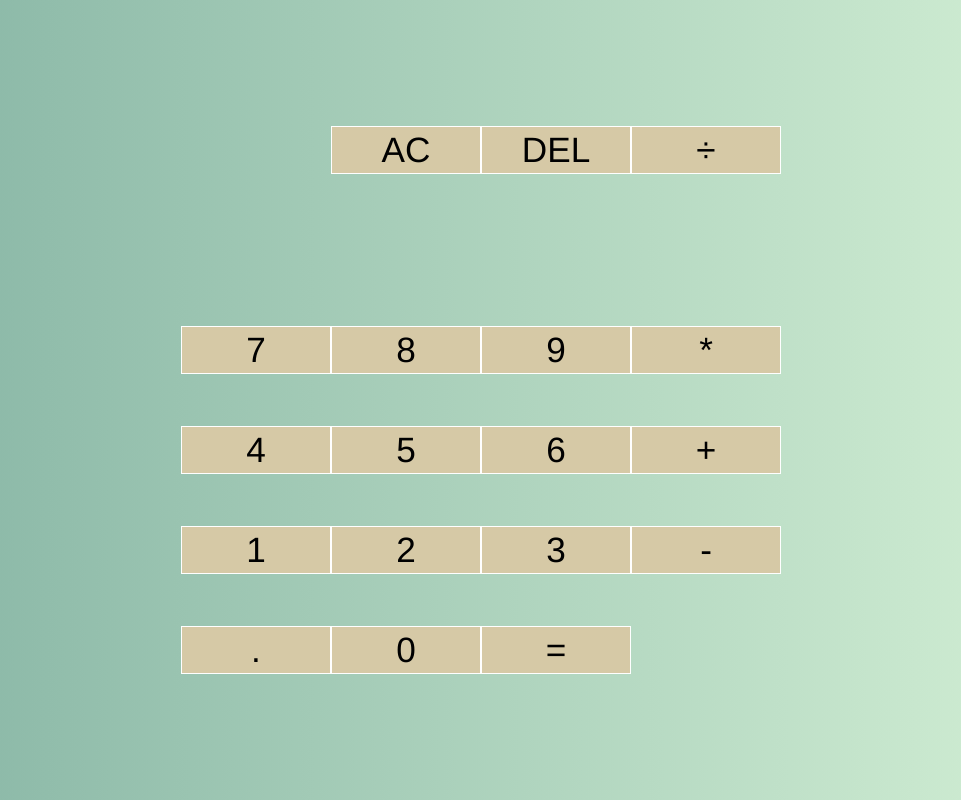
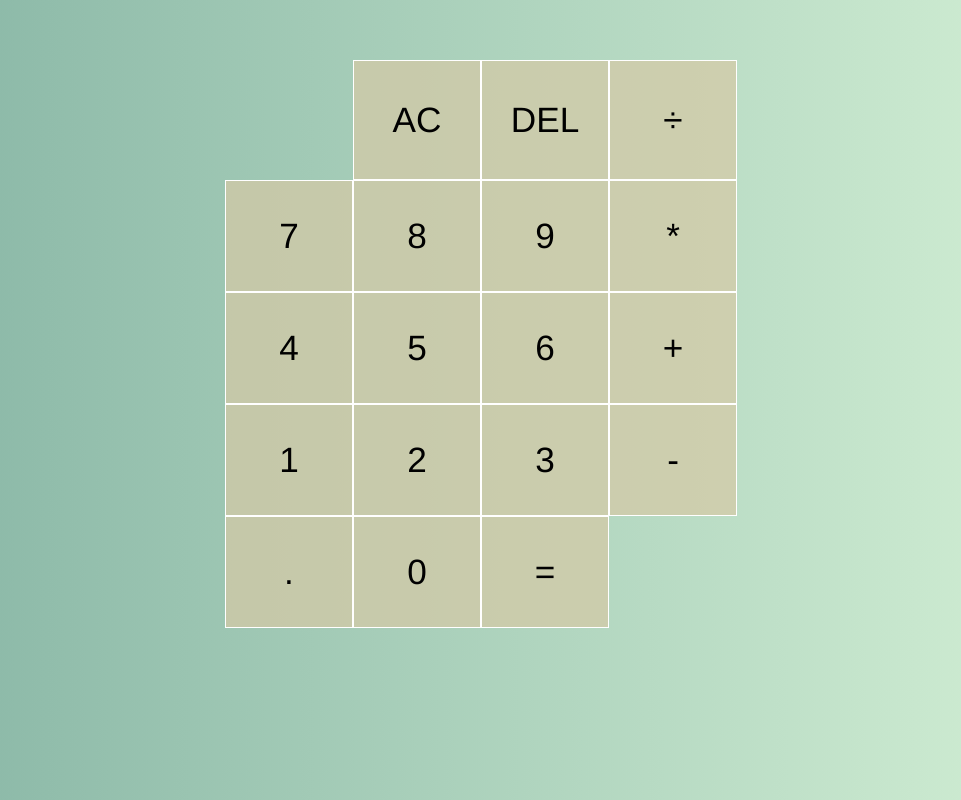
Before and after one commit to charlierdm/Calculator-VanillaJS, a website: page index.html in a window 1280 px wide. Shown: the whole page, without its empty margins (159-1120 px from the left). Drawn offline with Linux system fonts and the light colour scheme.

Commit message:
further button styling + hover colour change

```diff
--- a/stylesheet.css
+++ b/stylesheet.css
@@ -13,10 +13,10 @@ body {
 .calculator {
   display: grid;
   justify-content: center;
-  align-items: center;
+  align-content: center;
   min-height: 100vh;
-  grid-template-columns: repeat(4, 150px);
-  grid-template-rows: minmax(120px, auto) repeat(5, 100px);
+  grid-template-columns: repeat(4, 8rem);
+  grid-template-rows: minmax(7.5rem, auto) repeat(5, 7rem);
 }
 
 .calculator > button {
@@ -25,5 +25,9 @@ body {
   border: 1px solid rgb(255, 255, 255);
   padding: 0.2rem;
   outline: none;
-  background-color: rgb(214, 201, 166);
+  background-color: rgb(214, 201, 166, .70);
 }
+
+.calculator > button:hover {
+  background-color: rgba(252, 252, 252, 0.7);
+}
```
